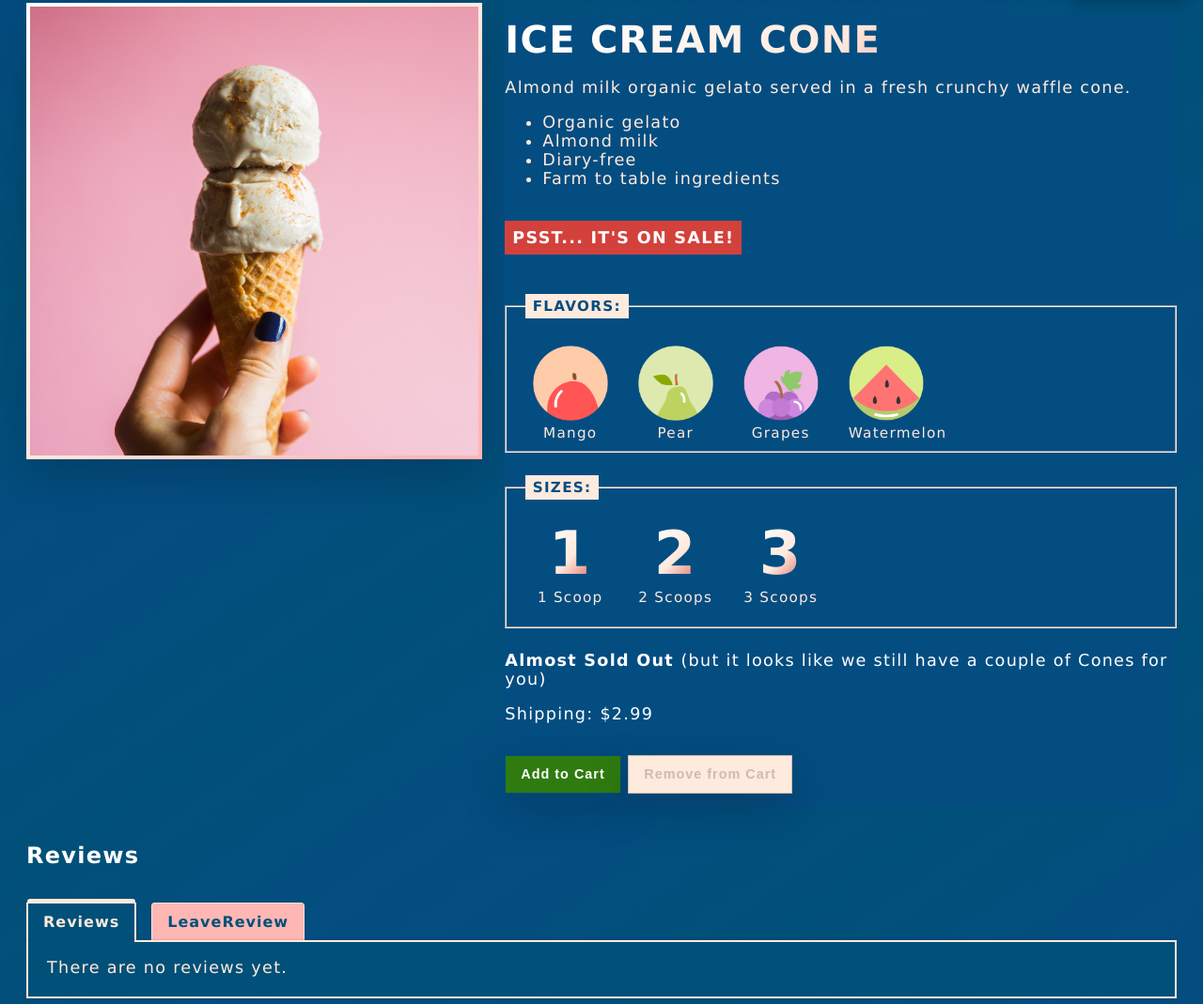
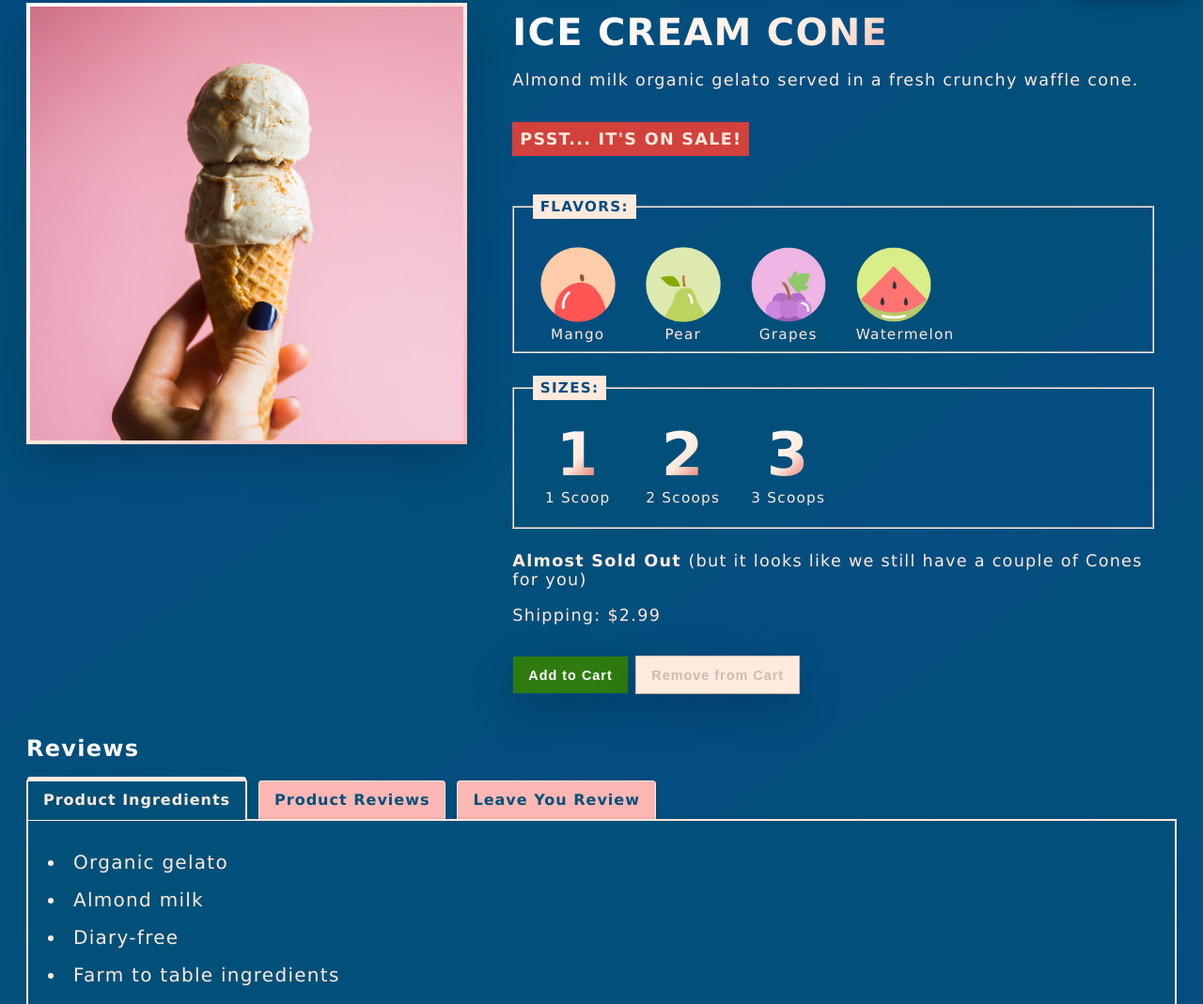
Before and after one commit to anna-yeddi/wiz-cream, a plain HTML site: page index.html in a window 1280 px wide. Shown: the part 93-1162 px from the top of the page at 94% size. Drawn offline with nearby package versions, Linux system fonts and the light colour scheme.

Commit message:
New tab added

```diff
--- a/main.css
+++ b/main.css
@@ -300,10 +300,8 @@ legend {
   }
 
 .product__info {
-  margin: 1rem 0;
+  margin: 0.5rem 1.5rem;
   justify-self: start;
-  background-color: var(--primary); /* fallback color */
-  color: var(--white); /* fallback color */
   font-size: 1.25rem;
   /* font-size: 1.5rem; */
   line-height: normal;
--- a/main.js
+++ b/main.js
@@ -37,9 +37,6 @@ Vue.component('product', {
         <p class="product__info--desc">
           {{ description }}
         </p>
-
-        <!-- Collection of ingredients -->
-        <product-ingredients :details="details"></product-ingredients>
 
         <!-- inventory conditionals -->
         <p v-show="onSale" class="product__info--sale">
@@ -143,7 +140,9 @@ Vue.component('product', {
 
         <!-- Review Tabs -->
         <h2>Reviews</h2>
-        <product-tabs :reviews="reviews"></product-tabs>
+        <product-tabs :reviews="reviews"
+                      :details="details">
+        </product-tabs>
 
       </div>
 
@@ -286,14 +285,12 @@ Vue.component('product-ingredients', {
     }
   },
   template: `
-    <div>
       <!-- Collection of ingredients -->
-      <ul class="product__info--desc">
+      <ul class="product__info--desc product__info">
         <li v-for="detail in details">
           {{ detail }}
         </li>
       </ul>
-    </div>
   `,
   // data() {
   //   return {
@@ -415,21 +412,35 @@ Vue.component('product-tabs', {
     reviews: {
       type: Array,
       required: true
+    },
+    details: {
+      type: Array,
+      required: true,
+      default: ["Organic ingredients"]
     }
   },
   template: `
     <div class="product__tabs">
       <div role="tablist" aria-label="Reviews">
         <button class="product__tab" role="tab"
-              :class="{ product__tabActive: selectedTab === tab }"
-              :aria-selected="selectedTab === tab"
-              :tabindex="[ (selectedTab === tab) ? '0' : '-1' ]"
-              :aria-controls="'tabPanel-' + tab"
+              :class="{ product__tabActive: selectedTab === tab.id }"
+              :aria-selected="selectedTab === tab.id"
+              :tabindex="[ (selectedTab === tab.id) ? '0' : '-1' ]"
+              :aria-controls="'tabPanel-' + tab.id"
               v-for="(tab, index) in tabs"
-              :key="index" :id="'tab-' + tab"
-              @click="selectedTab = tab">
-          {{ tab }}
+              :key="index" :id="'tab-' + tab.id"
+              @click="selectedTab = tab.id">
+          {{ tab.label }}
         </button>
+      </div>
+
+      <div v-if="selectedTab === 'Ingredients'"
+            id="tabPanel-Ingredients" aria-labelledby="tab-Ingredients"
+            tabindex="0" role="tabpanel">
+
+        <!-- Collection of ingredients -->
+        <product-ingredients :details="details"></product-ingredients>
+
       </div>
 
       <div v-if="selectedTab === 'Reviews'"
@@ -458,9 +469,9 @@ Vue.component('product-tabs', {
                       tabindex="0" role="tabpanel">
       </product-review> -->
       <product-review class="product__review"
-                      v-if="selectedTab === 'LeaveReview'"
-                      id="tabPanel-LeaveReview"
-                      aria-labelledby="tab-LeaveReview"
+                      v-if="selectedTab === 'Leave'"
+                      id="tabPanel-Leave"
+                      aria-labelledby="tab-Leave"
                       tabindex="0" role="tabpanel">
       </product-review>
 
@@ -468,8 +479,21 @@ Vue.component('product-tabs', {
   `,
   data(){
     return {
-      tabs: ['Reviews', 'LeaveReview'],
-      selectedTab: 'Reviews'
+      tabs: [
+        {
+          id: 'Ingredients',
+          label: 'Product Ingredients'
+        },
+        {
+          id: 'Reviews',
+          label: 'Product Reviews'
+        },
+        {
+          id: 'Leave',
+          label: 'Leave You Review'
+        }
+      ],
+      selectedTab: 'Ingredients'
     }
   }
 })
--- a/tabs.css
+++ b/tabs.css
@@ -5,7 +5,7 @@
 
 [role="tab"] {
   position: relative;
-  margin: 1rem 1rem 0 0;
+  margin: 0 0.75rem 0 0;
   padding: 0.5rem 1rem;
   border: 1px solid var(--light);
   border-radius: 0.2rem 0.2rem 0 0;
```
